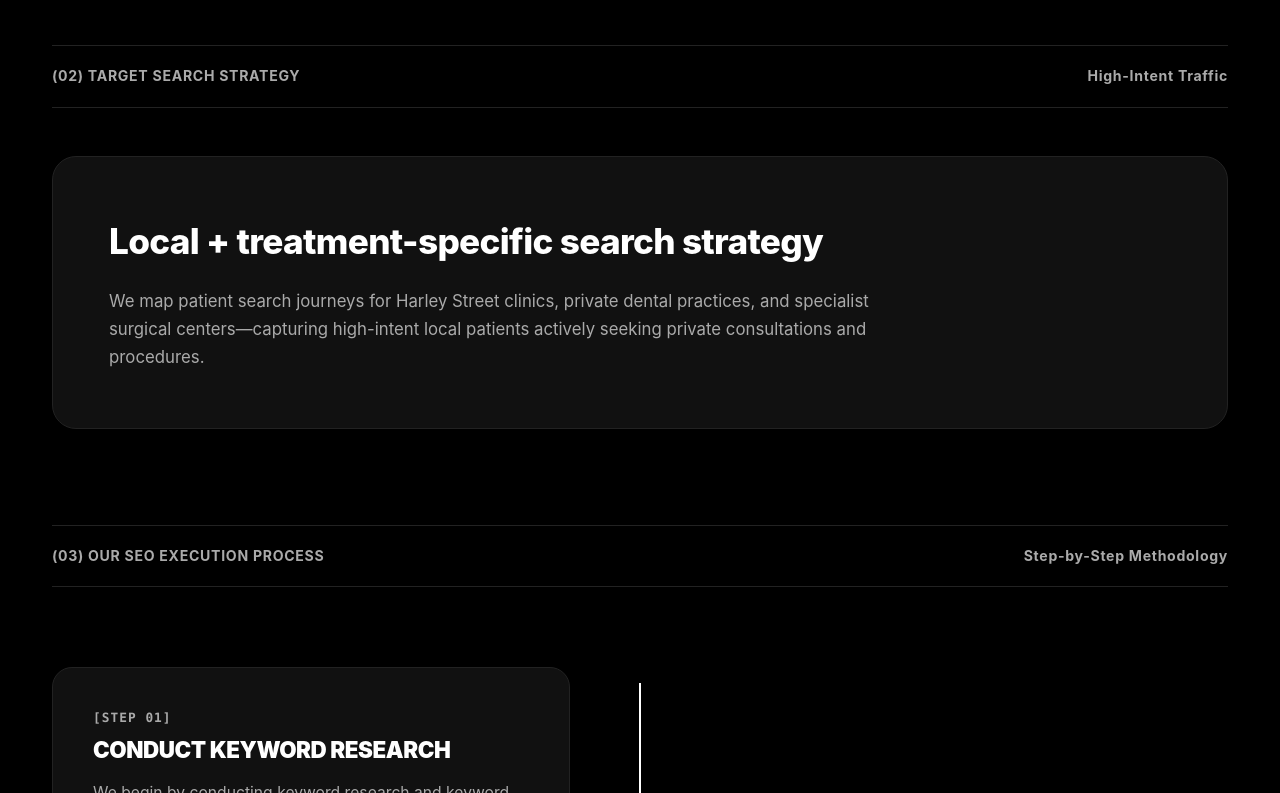
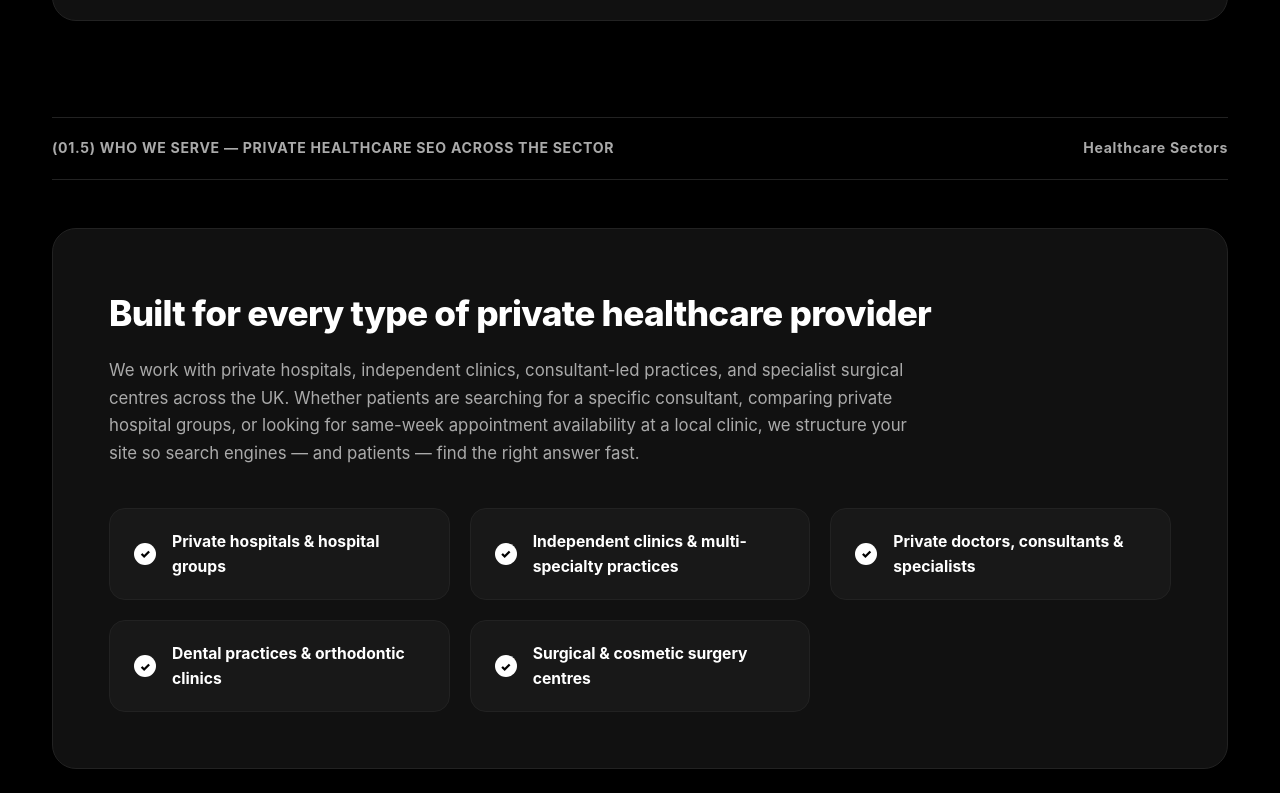
Before and after one commit to lucasthegreat1/agency-website, a Next.js app: page /seo-for-private-healthcare in a window 1280 px wide. Shown: the part 1187-1980 px from the top of the page. Built offline with nearby package versions, Linux system fonts and the light colour scheme.

Commit message:
Updated /seo-for-private-healthcare with hospital and doctor keywords, Who We Serve section, and 3 new FAQs

```diff
--- a/src/app/seo-for-private-healthcare/page.tsx
+++ b/src/app/seo-for-private-healthcare/page.tsx
@@ -2,30 +2,49 @@ import { Metadata } from 'next';
 import IndustryPageTemplate, { UKIndustrySpec } from '@/components/IndustryPageTemplate';
 
 export const metadata: Metadata = {
-  title: 'SEO for Private Clinics & Healthcare Providers | UK',
-  description: 'Get found by patients actively searching for your treatments. SEO for private clinics, dentists & specialists. Book a free audit.',
+  title: 'SEO for Private Clinics, Hospitals & Healthcare Providers | UK',
+  description:
+    'Get found by patients searching for clinics, hospitals & specialist treatments. SEO for private healthcare providers. Book a free audit.',
   openGraph: {
-    title: 'SEO for Private Clinics & Healthcare Providers | UK',
-    description: 'Get found by patients actively searching for your treatments. SEO for private clinics, dentists & specialists. Book a free audit.',
+    title: 'SEO for Private Clinics, Hospitals & Healthcare Providers | UK',
+    description:
+      'Get found by patients searching for clinics, hospitals & specialist treatments. SEO for private healthcare providers. Book a free audit.',
     type: 'website',
   },
 };
 
 const spec: UKIndustrySpec = {
   tag: 'PRIVATE HEALTHCARE SEO UK',
-  h1: 'SEO for private healthcare providers that fills your appointment book',
-  metaTitle: 'SEO for Private Clinics & Healthcare Providers | UK',
-  metaDescription: 'Get found by patients actively searching for your treatments. SEO for private clinics, dentists & specialists. Book a free audit.',
+  h1: 'SEO for private clinics, hospitals & healthcare providers that fills your appointment book',
+  metaTitle: 'SEO for Private Clinics, Hospitals & Healthcare Providers | UK',
+  metaDescription:
+    'Get found by patients searching for clinics, hospitals & specialist treatments. SEO for private healthcare providers. Book a free audit.',
   schemaType: 'MedicalBusiness',
-  metaNotesNotice: 'CQC advertising compliance strictly observed. Copy focuses on patient search visibility, clinic accessibility, and appointment booking enquiries without making unverified medical efficacy claims.',
+  metaNotesNotice:
+    'CQC advertising compliance strictly observed. Copy focuses on patient search visibility, clinic and hospital accessibility, and appointment booking enquiries without making unverified medical efficacy claims.',
+  whoWeServeSection: {
+    sectionLabel: '(01.5) WHO WE SERVE — PRIVATE HEALTHCARE SEO ACROSS THE SECTOR',
+    title: 'Built for every type of private healthcare provider',
+    body: 'We work with private hospitals, independent clinics, consultant-led practices, and specialist surgical centres across the UK. Whether patients are searching for a specific consultant, comparing private hospital groups, or looking for same-week appointment availability at a local clinic, we structure your site so search engines — and patients — find the right answer fast.',
+    bullets: [
+      'Private hospitals & hospital groups',
+      'Independent clinics & multi-specialty practices',
+      'Private doctors, consultants & specialists',
+      'Dental practices & orthodontic clinics',
+      'Surgical & cosmetic surgery centres',
+    ],
+  },
   h2Outline: {
     section1Title: "Why patients don't find you on Google (even if you're great)",
-    section1Content: 'Prospective private patients search for specific medical procedures, consultant specialisms, and treatment symptoms. Without structured treatment pages and verified medical authority schema, search engines defer to general health portals.',
+    section1Content:
+      'Prospective private patients search for specific medical procedures, consultant specialisms, and treatment symptoms. Without structured treatment pages and verified medical authority schema, search engines defer to general health portals.',
     section2Title: 'Local + treatment-specific search strategy',
-    section2Content: 'We map patient search journeys for Harley Street clinics, private dental practices, and specialist surgical centers—capturing high-intent local patients actively seeking private consultations and procedures.',
+    section2Content:
+      'We map patient search journeys for Harley Street clinics, private hospitals, dental practices, and specialist surgical centres—capturing high-intent local patients actively seeking private consultations, hospital procedures, and treatments.',
     caseStudyTitle: 'Case study: Specialist Private Cosmetic Clinic Results',
     caseStudyResult: '+310% Increase in Patient Appointment Bookings',
-    caseStudyContent: 'By restructuring clinic treatment silos and establishing MedicalBusiness JSON-LD schema, we enabled a Harley Street surgical group to capture organic patient consultation requests across London and the Home Counties.',
+    caseStudyContent:
+      'By restructuring clinic treatment silos and establishing MedicalBusiness JSON-LD schema, we enabled a Harley Street surgical group to capture organic patient consultation requests across London and the Home Counties.',
     retainerTitle: "What's included in your retainer",
     retainerItems: [
       'CQC-Compliant Medical Treatment Copy',
@@ -39,7 +58,8 @@ const spec: UKIndustrySpec = {
   },
   aiSearchSection: {
     h2: 'Built for how people search now — including AI',
-    content: 'Patients increasingly ask AI tools questions like "best private dermatologist near me" or "how much does knee replacement cost" before they search Google directly. We write your content so it can be accurately quoted by these tools — helping patients find and trust you earlier in their research.',
+    content:
+      'Patients increasingly ask AI tools questions like "best private dermatologist near me" or "how much does knee replacement cost" before they search Google directly. We write your content so it can be accurately quoted by these tools — helping patients find and trust you earlier in their research.',
   },
   faqs: [
     {
@@ -58,6 +78,18 @@ const spec: UKIndustrySpec = {
       q: 'How do you handle Google YMYL (Your Money Your Life) medical guidelines?',
       a: 'We implement verified clinician author profiles, PubMed citation linking, and MedicalBusiness schema to satisfy Google E-E-A-T standards.',
     },
+    {
+      q: 'Do you offer SEO for private hospitals?',
+      a: 'Yes — we work with both independent private hospitals and larger hospital groups, structuring department and consultant pages so patients can find specific specialisms, procedures, and locations directly through search.',
+    },
+    {
+      q: 'Can you help private doctors and consultants get found on Google?',
+      a: 'Absolutely. We build consultant profile pages with structured schema so individual doctors rank for their specialism and location, not just the practice as a whole — helping patients find and trust the right consultant before they book.',
+    },
+    {
+      q: 'Do you work with private surgeons and surgical clinics?',
+      a: 'Yes, including cosmetic, orthopaedic, and specialist surgical clinics. We focus on procedure-specific search visibility while staying fully within CQC advertising guidelines.',
+    },
   ],
 };
 
--- a/src/components/IndustryPageTemplate.tsx
+++ b/src/components/IndustryPageTemplate.tsx
@@ -27,6 +27,12 @@ export type UKIndustrySpec = {
     title: string;
     intro: string;
     trades: { name: string; desc: string }[];
+  };
+  whoWeServeSection?: {
+    sectionLabel: string;
+    title: string;
+    body: string;
+    bullets: string[];
   };
   aiSearchSection?: {
     h2: string;
@@ -114,6 +120,38 @@ export default function IndustryPageTemplate({ spec }: { spec: UKIndustrySpec })
           </div>
         </div>
       </section>
+
+      {/* WHO WE SERVE SECTION */}
+      {spec.whoWeServeSection && (
+        <section style={{ marginBottom: '6rem' }}>
+          <div className="container">
+            <div className="section-bar" style={{ borderColor: '#222222', color: '#aaaaaa' }}>
+              <span>{spec.whoWeServeSection.sectionLabel}</span>
+              <span>Healthcare Sectors</span>
+            </div>
+
+            <div style={{ backgroundColor: '#111111', border: '1px solid #222222', borderRadius: '24px', padding: '3.5rem', boxShadow: '0 8px 24px rgba(0, 0, 0, 0.4)' }}>
+              <h2 style={{ fontSize: '2.2rem', fontWeight: 800, color: '#ffffff', letterSpacing: '-0.02em', marginBottom: '1rem' }}>
+                {spec.whoWeServeSection.title}
+              </h2>
+              <p style={{ color: '#aaaaaa', fontSize: '1.05rem', lineHeight: 1.65, maxWidth: '820px', marginBottom: '2.5rem' }}>
+                {spec.whoWeServeSection.body}
+              </p>
+
+              <div style={{ display: 'grid', gridTemplateColumns: 'repeat(auto-fit, minmax(280px, 1fr))', gap: '1.25rem' }}>
+                {spec.whoWeServeSection.bullets.map((bullet, idx) => (
+                  <div key={idx} style={{ backgroundColor: '#181818', border: '1px solid #222222', borderRadius: '16px', padding: '1.25rem 1.5rem', display: 'flex', alignItems: 'center', gap: '1rem' }}>
+                    <div style={{ width: '22px', height: '22px', borderRadius: '50%', backgroundColor: '#ffffff', display: 'flex', alignItems: 'center', justifyContent: 'center', color: '#000000', flexShrink: 0, fontSize: '0.75rem', fontWeight: 900 }}>
+                      ✓
+                    </div>
+                    <span style={{ fontSize: '0.98rem', fontWeight: 700, color: '#ffffff' }}>{bullet}</span>
+                  </div>
+                ))}
+              </div>
+            </div>
+          </div>
+        </section>
+      )}
 
       {/* TRADES WE WORK WITH SECTION */}
       {spec.tradesSection && (
```
